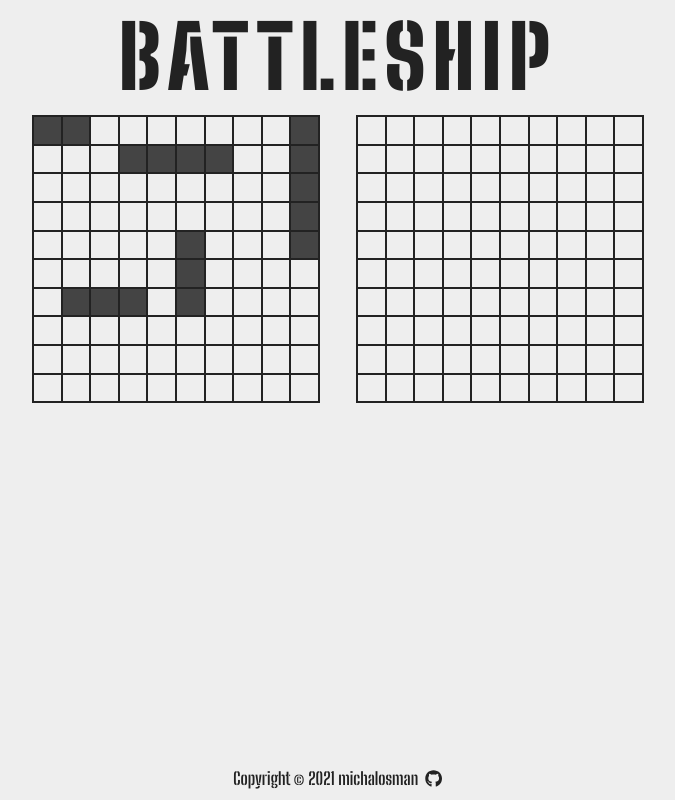
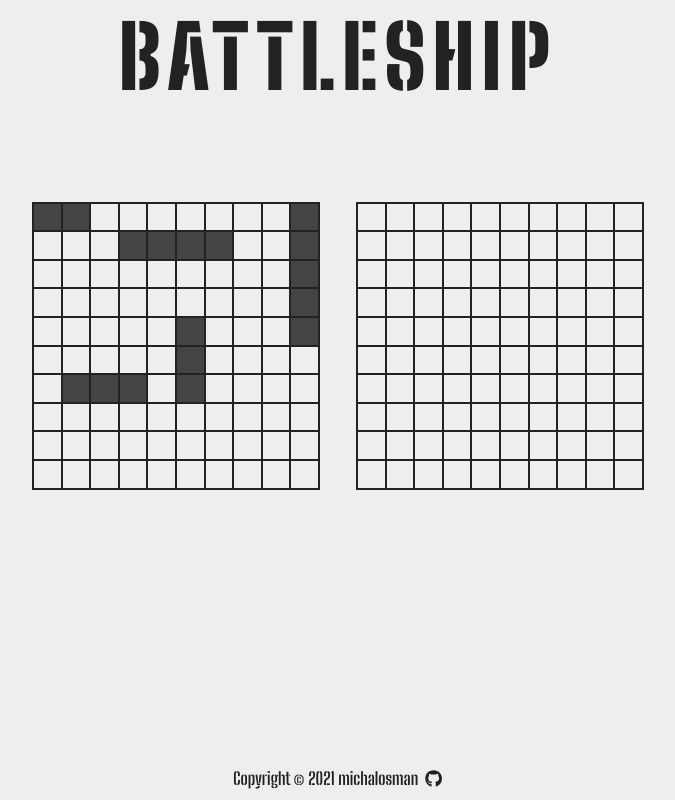
Before and after one commit to michalosman/battleship, a React (Create React App) app: page / in a window 1280 px wide. Shown: the whole page, without its empty margins (302-977 px from the left). Built offline with nearby package versions, Linux system fonts and the light colour scheme.

Commit message:
Finish basic version

```diff
--- a/src/components/Game/Board.tsx
+++ b/src/components/Game/Board.tsx
@@ -90,13 +90,13 @@ const Field = styled.div<IField>`
   ${({ status }) =>
     status === 'missed' &&
     css`
-      background-color: ${({ theme }) => theme.colors.red};
+      background-color: ${({ theme }) => theme.colors.green};
     `}
 
   ${({ status }) =>
     status === 'hit' &&
     css`
-      background-color: ${({ theme }) => theme.colors.green};
+      background-color: ${({ theme }) => theme.colors.red};
     `}
 `
 
--- a/src/components/Game/Game.tsx
+++ b/src/components/Game/Game.tsx
@@ -5,8 +5,8 @@ import Player from '../../factories/Player'
 import Board from './Board'
 
 // TODO
-// * Add missing functionalities
-// * Fix layout
+// * Start screen
+// * End screen
 // * Refactoring
 // * Clean code
 
@@ -32,6 +32,7 @@ const Game = () => {
 
   const handleComputerFieldClick = (positionX: number, positionY: number) => {
     if (computerGameboard.isGameOver() || userGameboard.isGameOver()) return
+    if (user.hasAlreadyHit(positionX, positionY)) return
 
     let userCopy: Player = Object.assign(
       Object.create(Object.getPrototypeOf(user)),
--- a/src/components/Main.tsx
+++ b/src/components/Main.tsx
@@ -9,6 +9,8 @@ const Main = () => {
   )
 }
 
-const MainWrapper = styled.main``
+const MainWrapper = styled.main`
+  margin-top: 12rem;
+`
 
 export default Main
--- a/src/theme/Theme.ts
+++ b/src/theme/Theme.ts
@@ -8,8 +8,8 @@ const Theme = {
       primary: '#222',
       secondary: '#444',
     },
-    red: '#ffa6a6',
-    green: '#a6ffc8',
+    red: '#ff8585',
+    green: '#85ffb3',
   },
   padding: {
     sm: '1rem',
```
